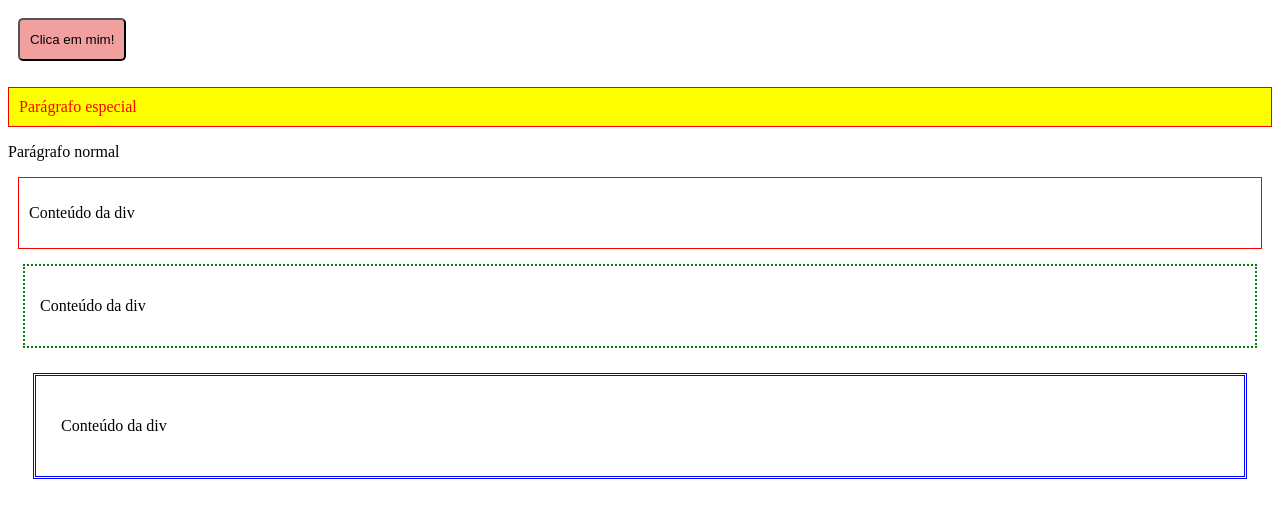
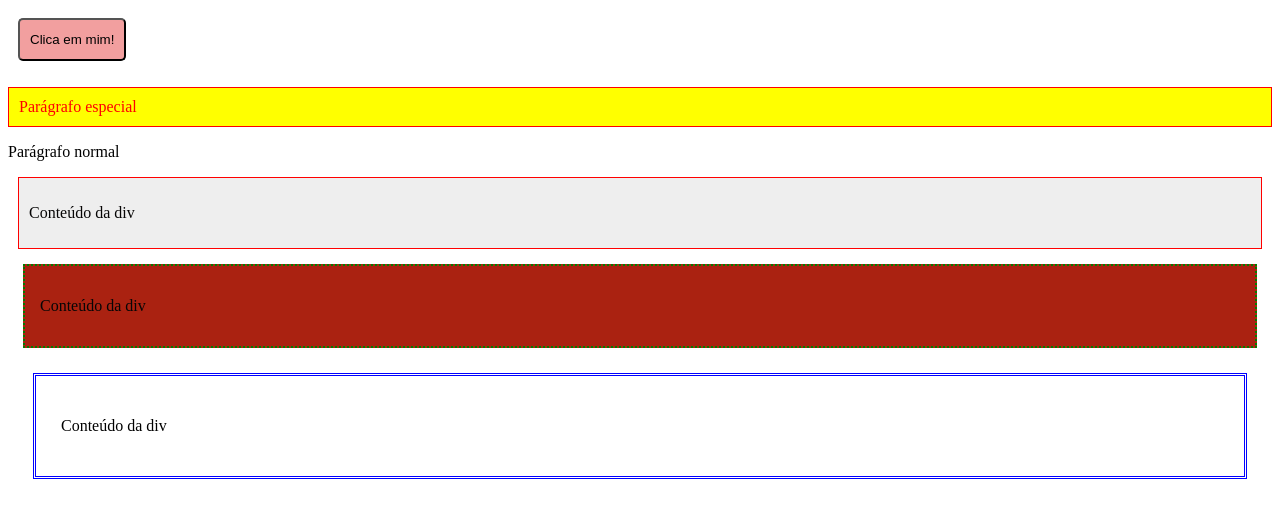
Before and after one commit to AugustoMagalhaes/first-sass-project, a plain HTML site: page first-step-sass/index.html in a window 1280 px wide. Drawn offline with Linux system fonts and the light colour scheme.

Commit message:
Testa parametros por nome em mixins com multiplos parametros opcionais.

```diff
--- a/first-step-sass/sass/_mixins.sass
+++ b/first-step-sass/sass/_mixins.sass
@@ -10,3 +10,7 @@
 
 @mixin custom-border($style, $color, $width: 1px)
   border: $width $style $color
+
+@mixin colors($font: #070606, $background: #eeeeee)
+  color: $font
+  background-color: $background
--- a/first-step-sass/sass/styles.sass
+++ b/first-step-sass/sass/styles.sass
@@ -8,10 +8,12 @@
 .esp-menor
   @include espaçamento(10px, 10px)
   @include custom-border(solid, red)
+  @include colors
 
 .esp-medio
   @include espaçamento(15px, 15px)
   @include custom-border(dotted, green, 2px)
+  @include colors($background: #a21)
 
 .esp-maior
   @include espaçamento(25px, 25px)
```
Also changed, not shown: first-step-sass/css/styles.css, 1 other file.
